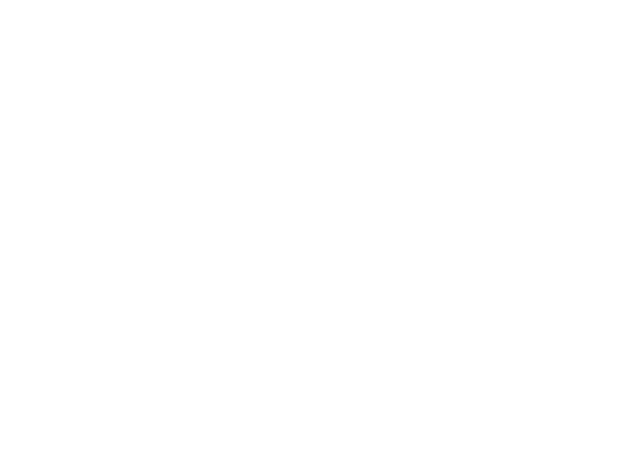
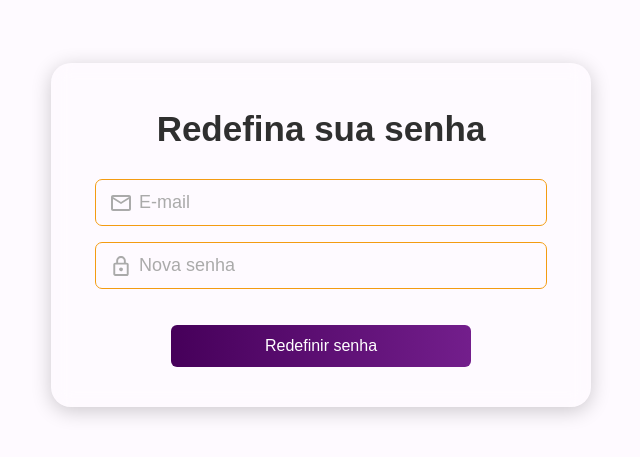
Before and after one commit to Fluxar-NeoTech/WebSite-Fluxar, a React (Vite) app: page /redefinePassword in a window 1280 px wide. Before the commit this address had no page. Shown: the part 165-622 px from the top of the page, without its empty margins (319-959 px from the left). Built offline with nearby package versions, Linux system fonts and the light colour scheme.

Commit message:
feat: Subindo página de redefinição de senha

```diff
--- a/src/App.jsx
+++ b/src/App.jsx
@@ -5,6 +5,7 @@ import ProtectedRoute from "./routes/ProtectedRoute";
 import "./App.css";
 import ChatBot from "./components/ChatBot";
 import Navbar from "./components/Navbar";
+import RedefinePassword from "./pages/RedefinePassword";
 
 export default function App() {
   return (
@@ -21,7 +22,7 @@ export default function App() {
           }
         />
         <Route
-          path="/chatbot"
+          path="/fluxai"
           element={
             <ProtectedRoute>
               <Navbar />
@@ -41,6 +42,12 @@ export default function App() {
             </ProtectedRoute>
           }
         />
+       <Route
+          path="/redefinePassword"
+          element={
+            <RedefinePassword />
+          }
+        />
       </Routes>
     </Router>
   );
--- a/src/components/ChatBot/index.jsx
+++ b/src/components/ChatBot/index.jsx
@@ -1,4 +1,5 @@
 import { useState, useRef, useEffect } from "react";
+import { SendHorizontal } from "lucide-react";
 import {
   Container,
   Welcome,
@@ -62,10 +63,11 @@ export default function ChatBot() {
   };
 
   return (
+    <>
     <Container>
       {!showChat ? (
         <Welcome>
-          <h1>Bem-vindo ao Flux.AI, {userName}!</h1>
+          <h1>Bem-vindo(a) ao Flux.AI, {userName}!</h1>
           <p>Tire dúvidas, insights e busque soluções</p>
           <div className="buttons">
             <button onClick={() => handleSuggestion("Estou tendo baixas no estoque")}>
@@ -85,7 +87,9 @@ export default function ChatBot() {
               onChange={(e) => setInput(e.target.value)}
               placeholder="Pergunte..."
             />
-            <button type="submit">➤</button>
+              <button type="submit">
+                <SendHorizontal size={20} />
+              </button>
           </InputArea>
         </Welcome>
       ) : (
@@ -104,10 +108,13 @@ export default function ChatBot() {
               onChange={(e) => setInput(e.target.value)}
               placeholder="Pergunte..."
             />
-            <button type="submit">➤</button>
+            <button type="submit">
+              <SendHorizontal size={20} />
+            </button>
           </InputArea>
         </ChatContainer>
       )}
     </Container>
+    </>
   );
 }
--- a/src/components/ChatBot/styles.js
+++ b/src/components/ChatBot/styles.js
@@ -1,16 +1,26 @@
 import styled from "styled-components";
 
 export const Container = styled.div`
+  position: fixed;
+  top: 62px;
+  left: 0;
+  right: 0;
+  bottom: 0;
+
   background: linear-gradient(to bottom, #f7b886, #c993f5);
   color: white;
-  min-height: 100vh;
+
   display: flex;
   flex-direction: column;
   align-items: center;
   justify-content: center;
+  font-family: "Poppins", sans-serif;
+
+  overflow: hidden;
+  z-index: 1;
   padding: 20px;
-  font-family: "Poppins", sans-serif;
 `;
+
 
 export const Welcome = styled.div`
   text-align: center;
@@ -120,18 +130,25 @@ export const InputArea = styled.form`
     background: #4a006e;
     color: white;
     border: none;
+    padding: 0px;
+    padding-left: 2px;
     border-radius: 50%;
-    width: 44px;
-    height: 44px;
-    font-size: 1.2rem;
-    cursor: pointer;
-    transition: 0.3s;
+    width: 50px;
+    height: 50px;
     display: flex;
     align-items: center;
     justify-content: center;
+    cursor: pointer;
+    transition: all 0.2s ease;
+    box-shadow: 0 2px 8px rgba(0, 0, 0, 0.25);
 
     &:hover {
       background: #5c0b8a;
     }
+
+    svg {
+      color: white;
+    }
   }
+
 `;
--- a/src/components/Input/styles.js
+++ b/src/components/Input/styles.js
@@ -38,7 +38,7 @@ export const StyledInput = styled.input`
   padding: none;
 
   &::placeholder {
-    color: #f39c12;
+    color: #aaa;
   }
 
   &:focus {
--- a/src/components/Navbar/index.jsx
+++ b/src/components/Navbar/index.jsx
@@ -48,6 +48,7 @@ export default function Navbar() {
     sessionStorage.removeItem("name");
     localStorage.removeItem("rememberMe");
     sessionStorage.removeItem("user");
+    localStorage.removeItem("token");
     navigate("/");
   };
 
@@ -112,11 +113,14 @@ export default function Navbar() {
       const email = user?.email;
       if (!email) throw new Error('Email do usuário não encontrado');
 
-      const url = `https://api-fluxar.onrender.com/api/employee/update-photo-site?email=${encodeURIComponent(email)}`;
+      const url = `https://api-fluxar.onrender.com/api/employee/update/photo/site?email=${encodeURIComponent(email)}`;
 
       const response = await fetch(url, {
         method: "PUT",
         body: formData,
+        headers: {
+          "Authorization": `Bearer ${user?.token}`,
+        }
       });
 
       console.log("Response status:", response.status);
@@ -188,10 +192,10 @@ export default function Navbar() {
             Home
           </MenuItem>
           <MenuItem
-            active={location.pathname === '/chatbot'}
-            onClick={() => handleNavigation('/chatbot')}
+            active={location.pathname === '/fluxai'}
+            onClick={() => handleNavigation('/fluxai')}
           >
-            ChatBot
+            Flux.AI
           </MenuItem>
           <MenuItem
             active={location.pathname === '/relatorios'}
--- a/src/components/Navbar/styles.js
+++ b/src/components/Navbar/styles.js
@@ -41,7 +41,6 @@ export const MenuItem = styled.li`
     border-radius: 8px;
     position: relative;
 
-    /* Underline apenas quando ativo */
     &::after {
         content: '';
         position: absolute;
@@ -57,7 +56,6 @@ export const MenuItem = styled.li`
         background: rgba(255, 255, 255, 0.1);
     }
 
-    /* Remove o background quando ativo */
     background: ${props => props.active ? 'transparent' : 'transparent'};
 `;
 
--- a/src/pages/Home/index.jsx
+++ b/src/pages/Home/index.jsx
@@ -3,9 +3,7 @@ import Navbar from "../../components/Navbar";
 export default function Home() {
     return (
         <div>
-            <Navbar />
-
-            <h1>Home</h1>
+            <h1>Olá</h1>
         </div>
     )
 }
--- /dev/null
+++ b/src/pages/RedefinePassword/index.jsx
@@ -0,0 +1,89 @@
+import { useState } from "react";
+import { useNavigate } from "react-router-dom";
+import Button from "../../components/Button";
+import Input from "../../components/Input";
+import EmailIcon from "../../assets/email_icon.svg";
+import PasswordIcon from "../../assets/password_icon.svg";
+import { Container, Box } from "./styles";
+
+export default function RedefinePassword() {
+    const [email, setEmail] = useState("");
+    const [isLoading, setIsLoading] = useState(false);
+    const [password, setPassword] = useState("");
+    const regexSenha = /^(?=.*[A-Za-z])(?=.*\d)[A-Za-z\d]{8,}$/;
+
+    const handleSubmit = async (e) => {
+        e.preventDefault();
+
+        if (!email || !password) {
+            alert("Por favor, preencha todos os campos!");
+            return;
+        }
+
+        if (!regexSenha.test(password)) {
+            alert("A senha deve conter pelo menos 8 caracteres, uma letra e um número!");
+            return;
+        }
+
+        setIsLoading(true);
+
+        try {
+            const response = await fetch(
+                "https://api-fluxar.onrender.com/api/employee/update/password",
+                {
+                    method: "POST",
+                    headers: { "Content-Type": "application/json" },
+                    body: JSON.stringify({ email, password }),
+                }
+            );
+
+            if (!response.ok) {
+                alert("E-mail inexistente!");
+                setIsLoading(false);
+                return;
+            }
+
+            alert("Senha redefinida com sucesso! Volte a tela de login.");
+        } catch (err) {
+            console.error("Erro ao redefinir senha:", err);
+            alert("Erro ao refinir senha. Tente novamente.");
+        } finally {
+            setIsLoading(false);
+        }
+    }
+
+  return (
+    <Container>
+      <Box>
+        <h1>Redefina sua senha</h1>
+        <form onSubmit={handleSubmit}>
+          <Input
+            placeholder="E-mail"
+            type="email"
+            icon={EmailIcon}
+            value={email}
+            onChange={(e) => setEmail(e.target.value)}
+            required
+          />
+          <Input
+            placeholder="Nova senha"
+            type="password"
+            icon={PasswordIcon}
+            value={password}
+            onChange={(e) => setPassword(e.target.value)}
+            required
+          />
+          <Button
+            type="submit"
+            width="300px"
+            background="linear-gradient(to right, #46005a, #a03cbeff);"
+            backgroundHover="linear-gradient(to right, #650a80ff, #9a1ac4ff)"
+            marginTop="20"
+          >
+            {isLoading ? "Redefinindo..." : "Redefinir senha"}
+          </Button>
+        </form>
+      </Box>
+    </Container>
+  );
+}
--- /dev/null
+++ b/src/pages/RedefinePassword/styles.js
@@ -0,0 +1,56 @@
+import styled from "styled-components";
+import { breakpoints } from "../../styles/breakpoints";
+
+export const Container = styled.div`
+  height: 100vh;
+  width: 100%;
+  background: #FEFAFF;
+  display: flex;
+  flex-direction: column;
+  align-items: center;
+  justify-content: center;
+  font-family: "Poppins", sans-serif;
+`;
+
+export const Box = styled.div`
+  background: rgba(255, 255, 255, 0.15);
+  backdrop-filter: blur(10px);
+  border-radius: 20px;
+  padding: 40px 60px;
+  box-shadow: 0px 4px 20px rgba(0, 0, 0, 0.2);
+  display: flex;
+  flex-direction: column;
+  align-items: center;
+  justify-content: center;
+  width: 90%;
+  max-width: 420px;
+  text-align: center;
+
+  h1 {
+    font-size: 35px;
+    font-weight: 700;
+    margin-bottom: 24px;
+    color: #2F2F2F;
+  }
+
+  form {
+    display: flex;
+    flex-direction: column;
+    align-items: center;
+    gap: 16px;
+    width: 100%;
+  }
+
+  button {
+    margin-top: 20px;
+  }
+
+  @media ${breakpoints.lg} {
+    max-width: 320px;
+  }
+
+  @media ${breakpoints.md} {
+    background: none;
+    box-shadow: none;
+  }
+`;
```
Also changed, not shown: src/assets/email_icon.svg, src/assets/password_icon.svg.
